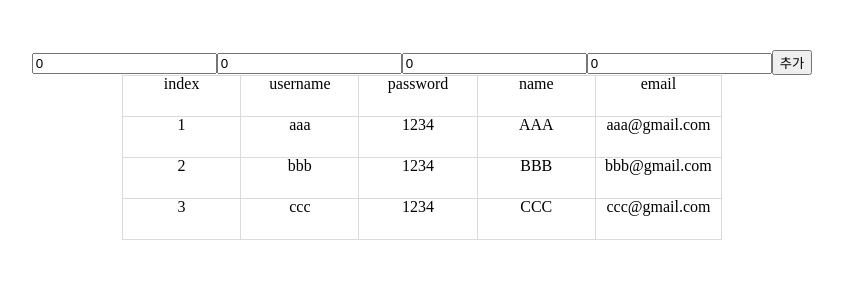
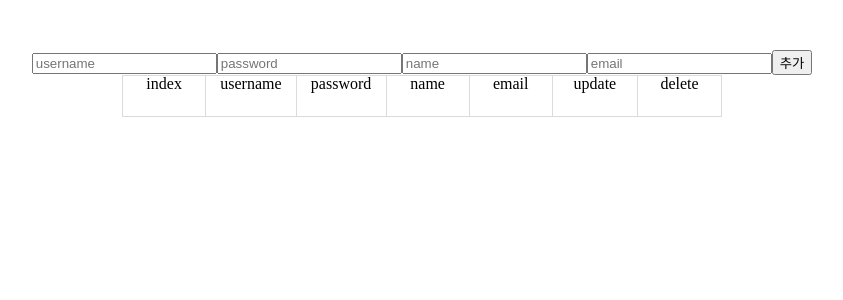
Before and after one commit to eoguq2823/ReactStudy_20230324, a React (Create React App) app: page /users in a window 1280 px wide. Shown: the top 300 px of the page, without its empty margins (368-1211 px from the left). Built offline with nearby package versions, Linux system fonts and the light colour scheme.

Commit message:
수정 삭제

```diff
--- a/src/pages/UserList/UserList.js
+++ b/src/pages/UserList/UserList.js
@@ -1,11 +1,11 @@
 /** @jsxImportSource @emotion/react */
 import React, { useEffect, useRef, useState } from 'react';
-import * as S from './style'
+import * as S from './style';
 
 const UserList = () => {
     //요소가 랜더링되어졌을때 실행되어지는 곳입니다.
     useEffect(() => {
-        console.log("컴포넌트 렌더링")
+        console.log("컴포넌트 렌더링");
     }, []);
 
     const user = {
@@ -13,16 +13,20 @@ const UserList = () => {
         username: '',
         password: '',
         name: '',
-        email: ''
+        email: '',
+        modifyFlag: false
     }
 
-    const [Inputs, setInputs] = useState(user);
-    const inputRefs = [useRef(), useRef(), useRef(), useRef(),];
+    const userIndex = useRef(1);
+                        /* 1-1 빈배열을 만들어 입력받아 넣겠다.*/
+    const [users, setUsers] = useState([]);//추가1번
+    const [inputs, setInputs] = useState(user);
+    const inputRefs = [useRef(), useRef(), useRef(), useRef()];
     const addButtonRef = useRef();
 
     const inputHandler = (e) => {
         const { name, value } = e.target;
-        setInputs({...Inputs, [name]: value})
+        setInputs({...inputs, [name]: value});
     }
 
     const keyupHandler = (e) => {
@@ -39,45 +43,58 @@ const UserList = () => {
             }
         }
     }
+    //추가2번
+    const addHandler = () => {
+        const user = {
+            ...inputs
+        };
 
-    const addHandler = () => {
+        user.id = userIndex.current++;
 
+        setUsers([...users, user]);
     }
 
-    const users = [
-        {
-            id: 1,
-            username: 'aaa',
-            passowrd: '1234',
-            name: 'AAA',
-            email: 'aaa@gmail.com'
-        },
-        {
-            id: 2,
-            username: 'bbb',
-            passowrd: '1234',
-            name: 'BBB',
-            email: 'bbb@gmail.com'
-        },
-        {
-            id: 3,
-            username: 'ccc',
-            passowrd: '1234',
-            name: 'CCC',
-            email: 'ccc@gmail.com'
-        }
-    ]
+    const onRemove = (index) => {
+        // users.splice(index - 1, 1);
+        // setUsers([...users]);
 
-    const userIndex = useRef(4);
+        setUsers(users.filter(user => user.id !== index));
+    }
+
+    const onModify = (index) => {
+        setUsers(users.map(user => {
+            if(user.id === index) {
+                setInputs({...user});
+                user.modifyFlag = true;
+            }else {
+                user.modifyFlag = false;
+            }
+            return user;
+        }));
+    }
+
+    const onSave = (index) => {
+        setUsers(users.map(user => {
+            if(user.id === index) {
+                user.modifyFlag = true;
+                return {
+                    ...inputs,
+                    id: user.id
+                };
+            }
+            return user;
+        }));
+    }
+
 
     return (
         <div css={S.Container}>
             <div>
-                <input type="text" onKeyUp={keyupHandler} onClick={inputHandler} placeholder='username' name='username' value={0} ref={inputRefs[0]}/>
-                <input type="text" onKeyUp={keyupHandler} onClick={inputHandler} placeholder='password' name='password' value={0} ref={inputRefs[1]}/>
-                <input type="text" onKeyUp={keyupHandler} onClick={inputHandler} placeholder='name' name='name' value={0} ref={inputRefs[2]}/>
-                <input type="text" onKeyUp={keyupHandler} onClick={inputHandler} placeholder='email' name='email' value={0} ref={inputRefs[3]}/>
-                <button type="button" onClick={addHandler} ref={addButtonRef}>추가</button>
+                <input type="text" onKeyUp={keyupHandler} onChange={inputHandler} placeholder='username' name='username' ref={inputRefs[0]}/>
+                <input type="text" onKeyUp={keyupHandler} onChange={inputHandler} placeholder='password' name='password' ref={inputRefs[1]}/>
+                <input type="text" onKeyUp={keyupHandler} onChange={inputHandler} placeholder='name' name='name' ref={inputRefs[2]}/>
+                <input type="text" onKeyUp={keyupHandler} onChange={inputHandler} placeholder='email' name='email' ref={inputRefs[3]}/>
+                <button type='button' onClick={addHandler} ref={addButtonRef}>추가</button>
             </div>
             <table css={S.Table}>
                 <thead>
@@ -87,21 +104,32 @@ const UserList = () => {
                         <th css={S.ThAndTd}>password</th>
                         <th css={S.ThAndTd}>name</th>
                         <th css={S.ThAndTd}>email</th>
+                        <th css={S.ThAndTd}>update</th>
+                        <th css={S.ThAndTd}>delete</th>
                     </tr>
                 </thead>
                 <tbody>
+                    {/* map = 키, 밸류
+                    List에서는 인덱스와 값 */}
                     {users.map(user => {
 
-                        userIndex.current += 1;
-
-                    return (
-                        <tr>
-                            <td css={S.ThAndTd}>{user.id}</td>
-                            <td css={S.ThAndTd}>{user.username}</td>
-                            <td css={S.ThAndTd}>{user.passowrd}</td>
-                            <td css={S.ThAndTd}>{user.name}</td>
-                            <td css={S.ThAndTd}>{user.email}</td>
-                        </tr>
+                        return (
+                            <tr key={user.id}>
+                                <td css={S.ThAndTd}>{user.id}</td>
+                                <td css={S.ThAndTd}>{user.modifyFlag ? (<input type="text" onKeyUp={keyupHandler} onChange={inputHandler} placeholder='username' name='username' ref={inputRefs[0]} defaultValue={user.username} />) : user.username}</td>
+                                <td css={S.ThAndTd}>{user.modifyFlag ? (<input type="text" onKeyUp={keyupHandler} onChange={inputHandler} placeholder='password' name='password' ref={inputRefs[1]} defaultValue={user.password} />) : user.password}</td>
+                                <td css={S.ThAndTd}>{user.modifyFlag ? (<input type="text" onKeyUp={keyupHandler} onChange={inputHandler} placeholder='name' name='name' ref={inputRefs[2]} defaultValue={user.name} />) : user.name}</td>
+                                <td css={S.ThAndTd}>{user.modifyFlag ? (<input type="text" onKeyUp={keyupHandler} onChange={inputHandler} placeholder='email' name='email' ref={inputRefs[3]} defaultValue={user.email} />) : user.email}</td>
+                                <td css={S.ThAndTd}>
+                                    {user.modifyFlag
+                                        ? (<button onClick={() => onSave(user.id)}>확인</button>)
+                                        : (<button onClick={() => onModify(user.id)}>수정</button>)
+                                    }
+                                </td>
+                                <td css={S.ThAndTd}>
+                                    <button onClick={() => onRemove(user.id)}>삭제</button>
+                                </td>
+                            </tr>
                         );
                     })}
                 </tbody>
```
